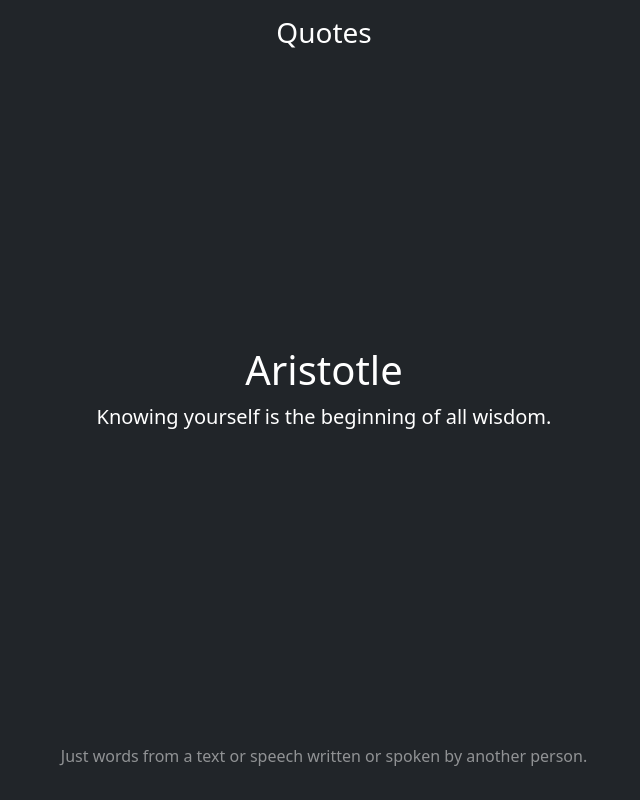
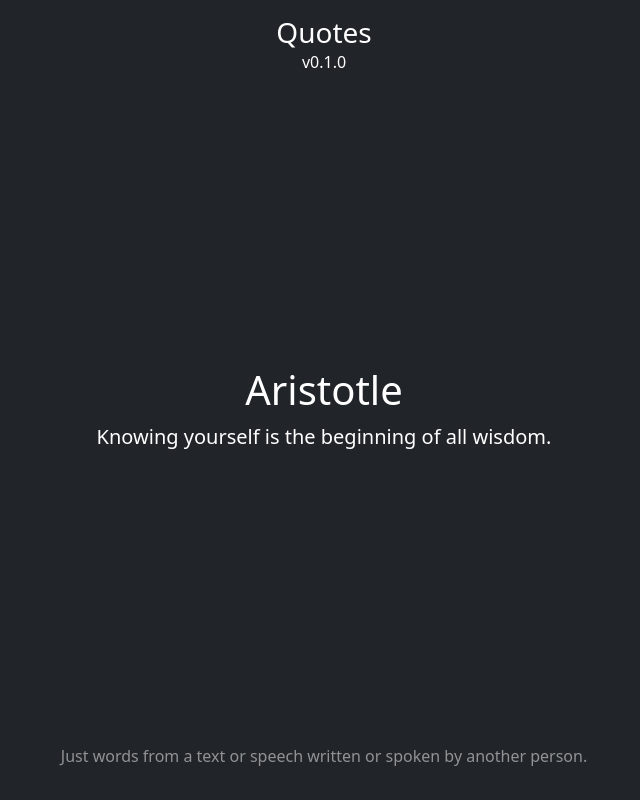
Before and after one commit to glexposito/quotes, a React (Vite) app: page / in a window 1280 px wide. Shown: the whole page, without its empty margins (316-956 px from the left). Built offline with nearby package versions, Linux system fonts and the light colour scheme.

Commit message:
Add app version. (#17)

```diff
--- a/src/Header.tsx
+++ b/src/Header.tsx
@@ -1,8 +1,11 @@
+import { version as version } from '../package.json';
+
 export default function Header() {
   return (
     <header className="mb-auto">
       <div>
         <h3 className="mb-0">Quotes</h3>
+        <p>v{version}</p>
       </div>
     </header>
   );
```
